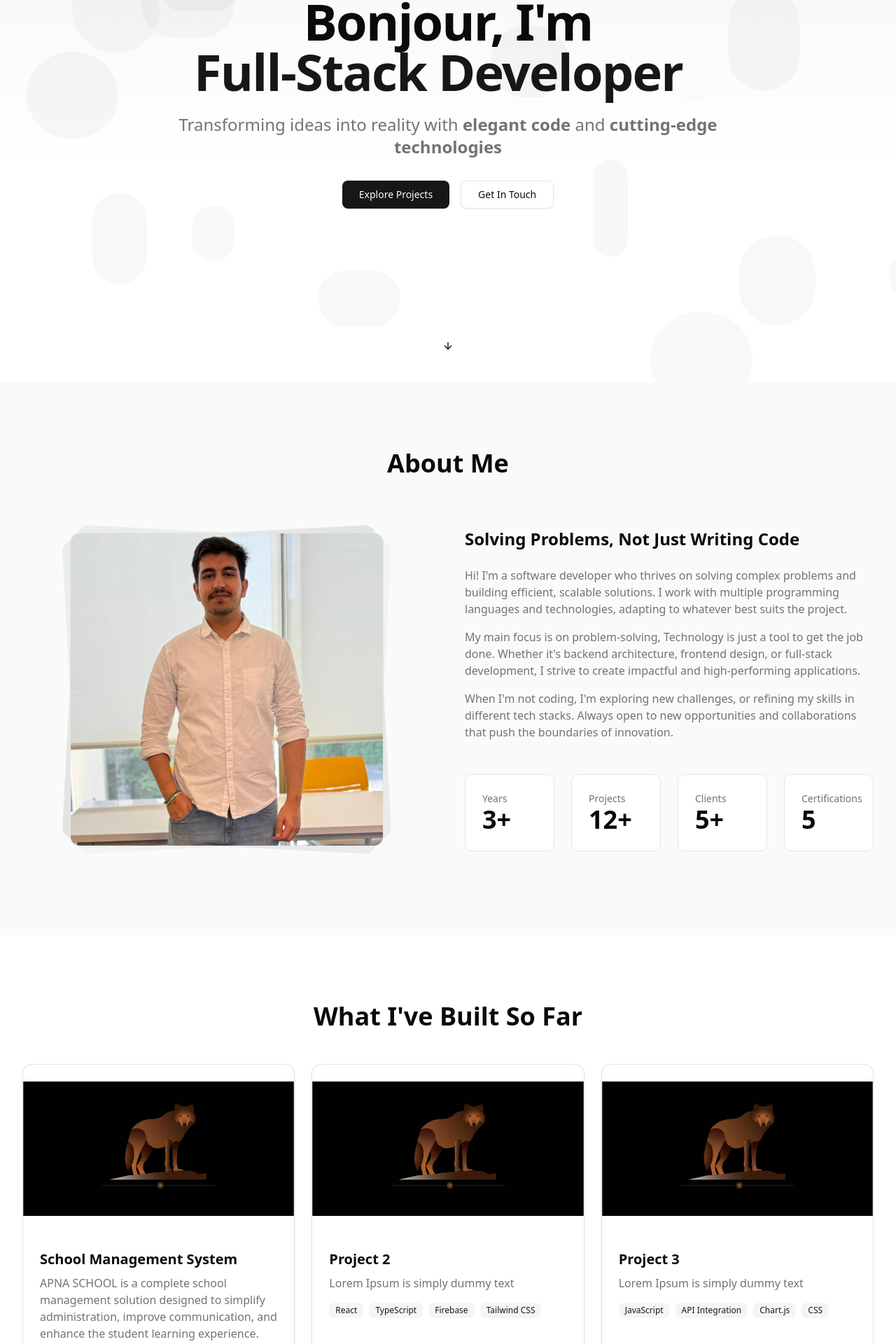
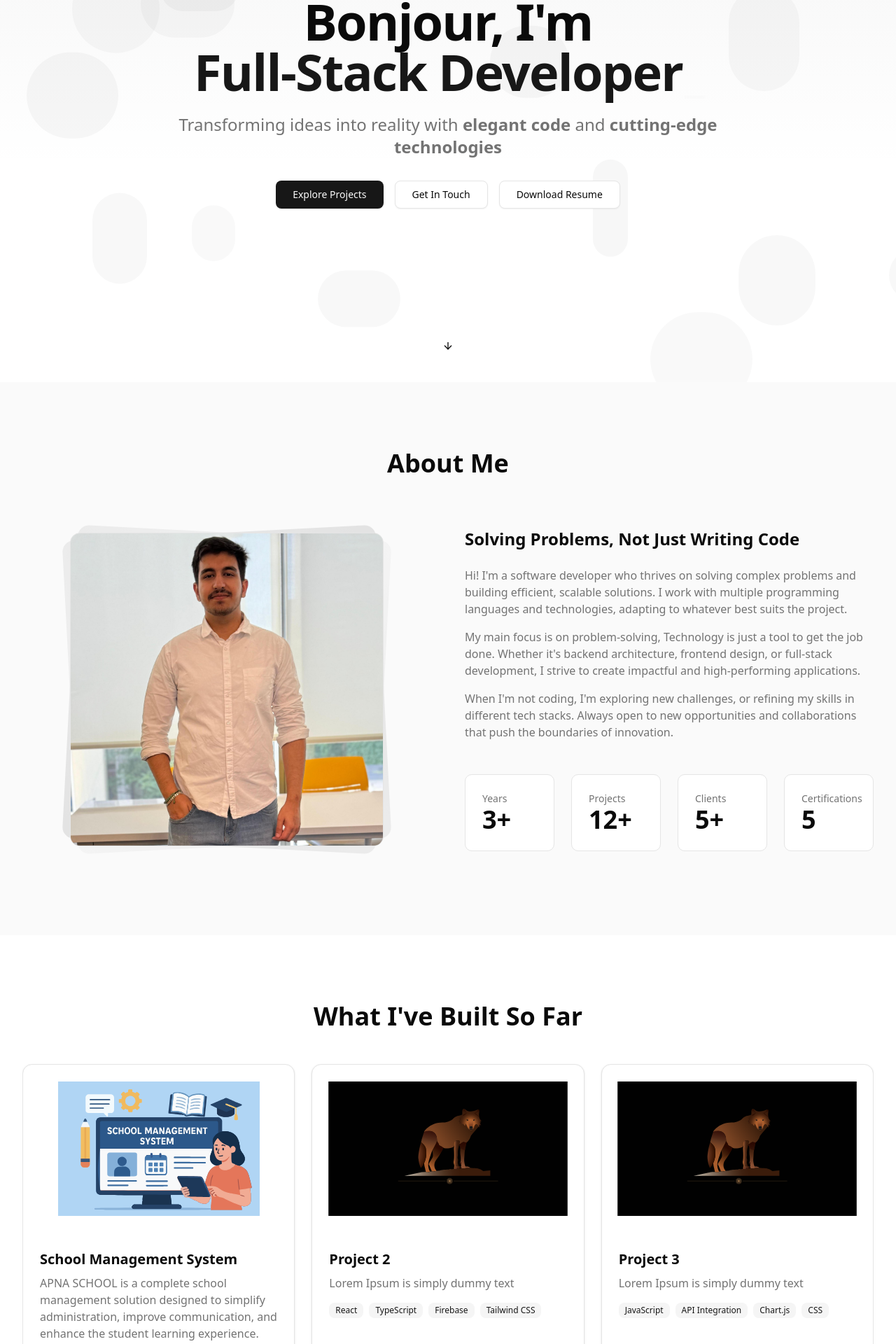
Before and after one commit to BhawarGujral/portfolio, a React (Vite) app: page / in a window 1280 px wide. Shown: the part 254-2174 px from the top of the page at 70% size. Built offline with nearby package versions, Linux system fonts and the light colour scheme.

Commit message:
Add SchoolManagementSystem.svg and update portfolio info
Added a new SVG asset for School Management System. Updated the project name in package.json and made changes to hero-section.tsx, projects-section.tsx, data.ts, and main.tsx, likely to reflect new branding and project details.

```diff
--- a/package.json
+++ b/package.json
@@ -1,5 +1,5 @@
 {
-  "name": "k-vishall-portfolio",
+  "name": "bhawar-gujral-portfolio",
   "private": true,
   "version": "0.0.0",
   "type": "module",
--- a/src/components/sections/hero-section.tsx
+++ b/src/components/sections/hero-section.tsx
@@ -97,6 +97,16 @@ const HeroSection: React.FC = () => {
             <Button size="lg" variant="outline" asChild>
               <a href="#contact">Get In Touch</a>
             </Button>
+            <Button size="lg" variant="outline" asChild>
+              <a
+                href="https://drive.google.com/uc?export=download&id=1Yam4QebFF8mQSnjVuNa0C5obVCy03bkA"
+                download="Bhawar_Gujral_Resume.pdf"
+                target="_blank"
+                rel="noopener noreferrer"
+              >
+                Download Resume
+              </a>
+            </Button>
           </motion.div>
         </motion.div>
 
--- a/src/components/sections/projects-section.tsx
+++ b/src/components/sections/projects-section.tsx
@@ -3,7 +3,7 @@ import { motion } from "framer-motion";
 import { Card, CardContent, CardFooter } from "@/components/ui/card";
 import { Badge } from "@/components/ui/badge";
 import { Button } from "@/components/ui/button";
-import { FolderGit2 , ExternalLink } from "lucide-react";
+import { FolderGit2, ExternalLink } from "lucide-react";
 import { projects } from "@/lib/data"; // Ensure this exists
 
 const ProjectsSection: React.FC = () => {
@@ -43,9 +43,6 @@ const ProjectsSection: React.FC = () => {
 
         <motion.div
           variants={container}
-          // initial="hidden"
-          // whileInView="show"
-          // viewport={{ once: true }}
           className="grid grid-cols-1 md:grid-cols-2 lg:grid-cols-3 gap-6 overflow-hidden"
         >
           {projects.slice(0, visibleProjects).map((project) => (
@@ -55,7 +52,7 @@ const ProjectsSection: React.FC = () => {
                   <img
                     src={project.image || "@/assets/react.svg"}
                     alt={project.title}
-                    className="object-cover w-full h-full transition-transform duration-500 hover:scale-105"
+                    className="object-contain w-full h-full transition-transform duration-500 hover:scale-105"
                   />
                 </div>
                 <CardContent className="flex-grow p-6">
@@ -80,7 +77,7 @@ const ProjectsSection: React.FC = () => {
                         rel="noopener noreferrer"
                         className="flex items-center gap-2"
                       >
-                        <FolderGit2  className="h-4 w-4" />
+                        <FolderGit2 className="h-4 w-4" />
                         GitHub
                       </a>
                     </Button>
--- a/src/lib/data.ts
+++ b/src/lib/data.ts
@@ -61,7 +61,7 @@ export const projects: Project[] = [
     title: "School Management System",
     description:
       "APNA SCHOOL is a complete school management solution designed to simplify administration, improve communication, and enhance the student learning experience.",
-    image: "./projectDemo.svg",
+    image: "./SchoolManagementSystem.svg",
     tags: ["React", "Node.js", "MongoDB", "Stripe"],
     github: "https://github.com",
     demo: "https://example.com",
```
Also changed, not shown: src/main.tsx (+1 -6 lines), public/SchoolManagementSystem.svg (added).
